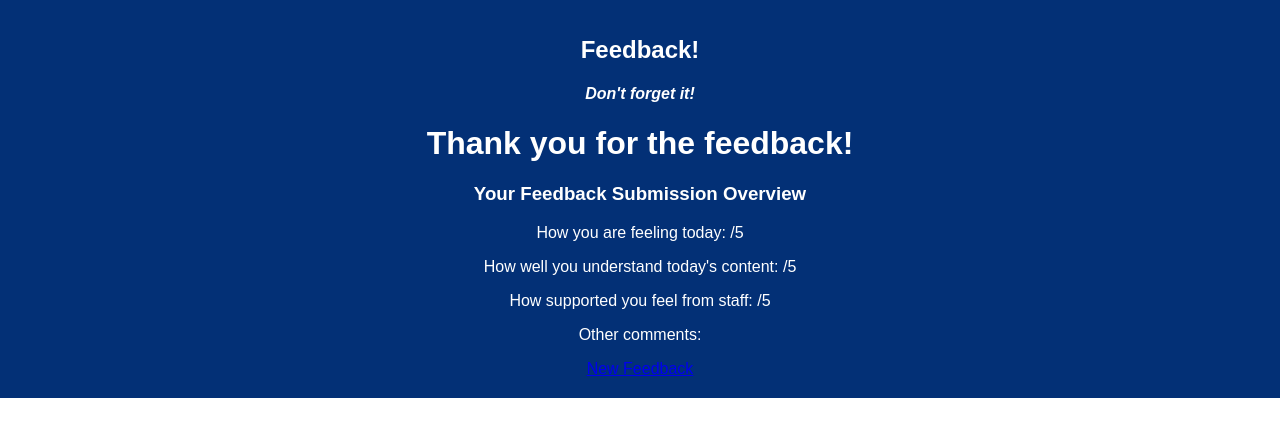
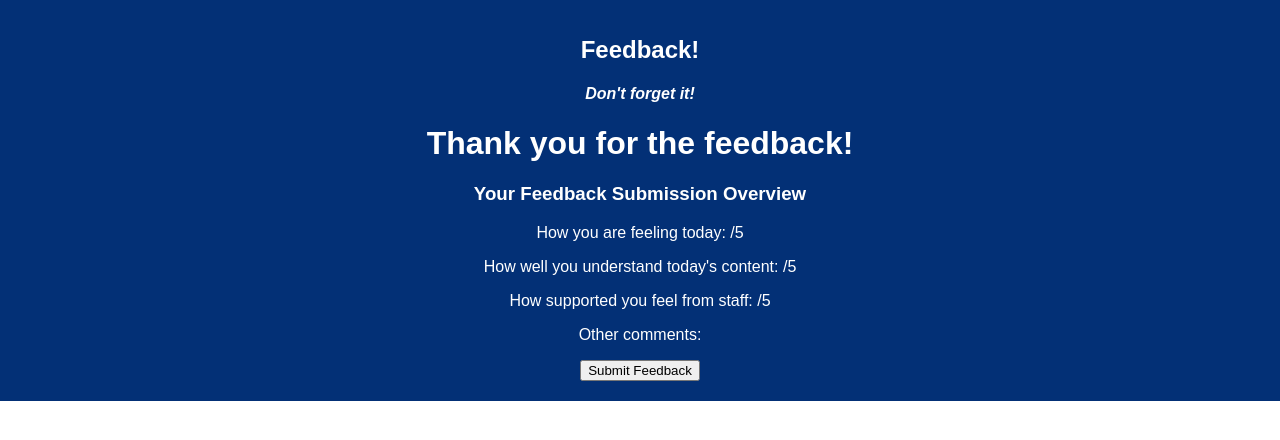
Before and after one commit to gvorvik/weekend-7-project, a React (Create React App) app: page /submission in a window 1280 px wide. Shown: the top 440 px of the page. Built offline with nearby package versions, Linux system fonts and the light colour scheme.

Commit message:
toggle submit feedback button and link to add new feedback

```diff
--- a/src/components/submission/submission.js
+++ b/src/components/submission/submission.js
@@ -1,5 +1,5 @@
 import React, { Component } from 'react';
-import {connect} from 'react-redux';
+import { connect } from 'react-redux';
 import { Link } from 'react-router-dom';
 
 const mapReduxStateToProps = (reduxState) => (
@@ -7,6 +7,20 @@ const mapReduxStateToProps = (reduxState) => (
 );
 
 class Submission extends Component {
+  constructor(props) {
+    super(props);
+
+    this.state = {
+      submitted: false,
+    };
+  }
+
+  handleClick = () => {
+    this.setState({
+      submitted: !this.state.submitted,
+    })
+  };
+
   render() {
     return (
       <div>
@@ -17,7 +31,9 @@ class Submission extends Component {
         <p>How supported you feel from staff: {this.props.reduxState.studentReviewReducer.supportRating}/5</p>
         <p>Other comments: {this.props.reduxState.studentReviewReducer.feedbackComment}</p>
 
-          <Link to='/'>New Feedback</Link>
+
+        {this.state.submitted ? <Link to='/' onClick={this.handleClick}>New Feedback</Link>:
+          <button onClick={this.handleClick}>Submit Feedback</button>}
       </div>
     );
   }
```
Lines whose indentation alone changed are shown as unchanged.
